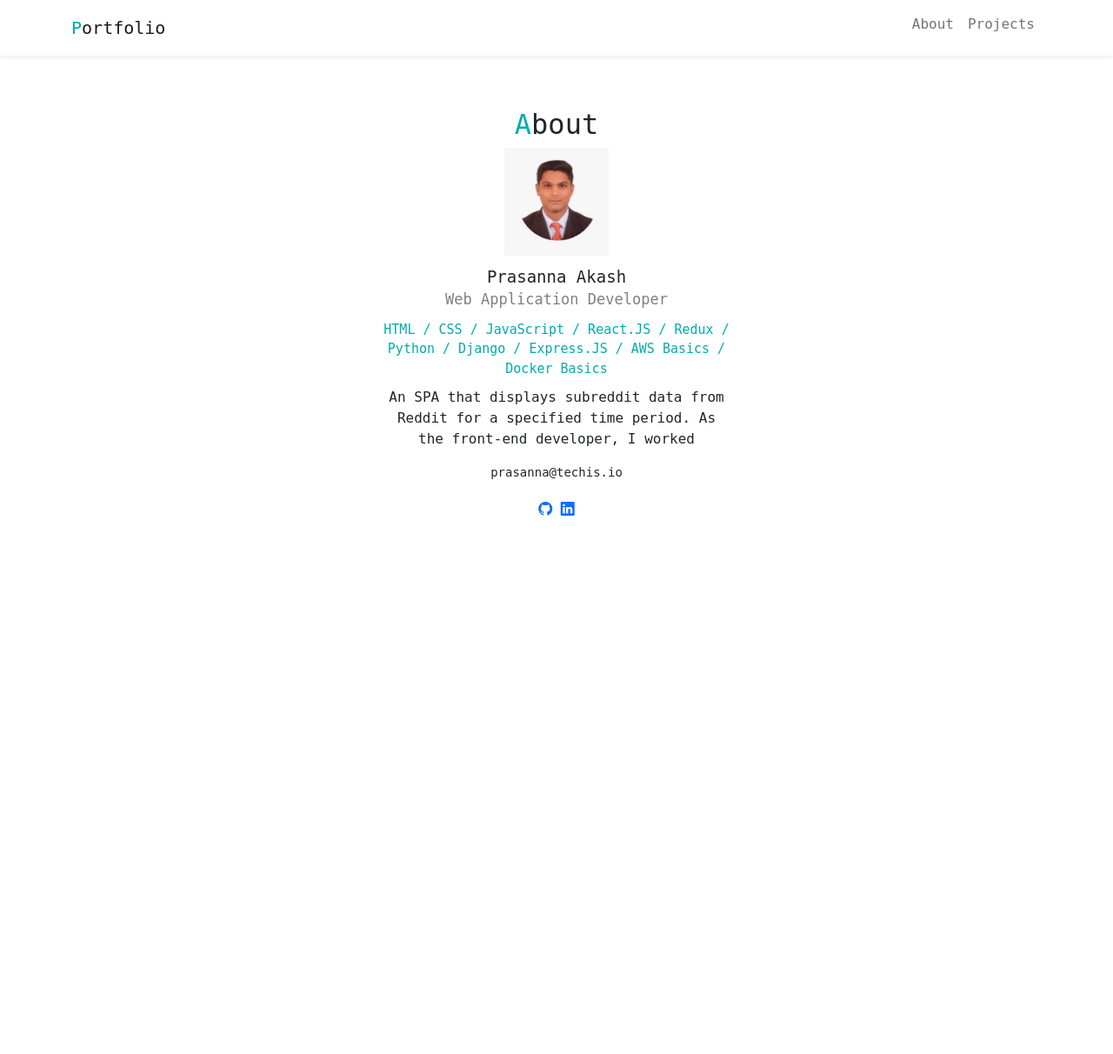
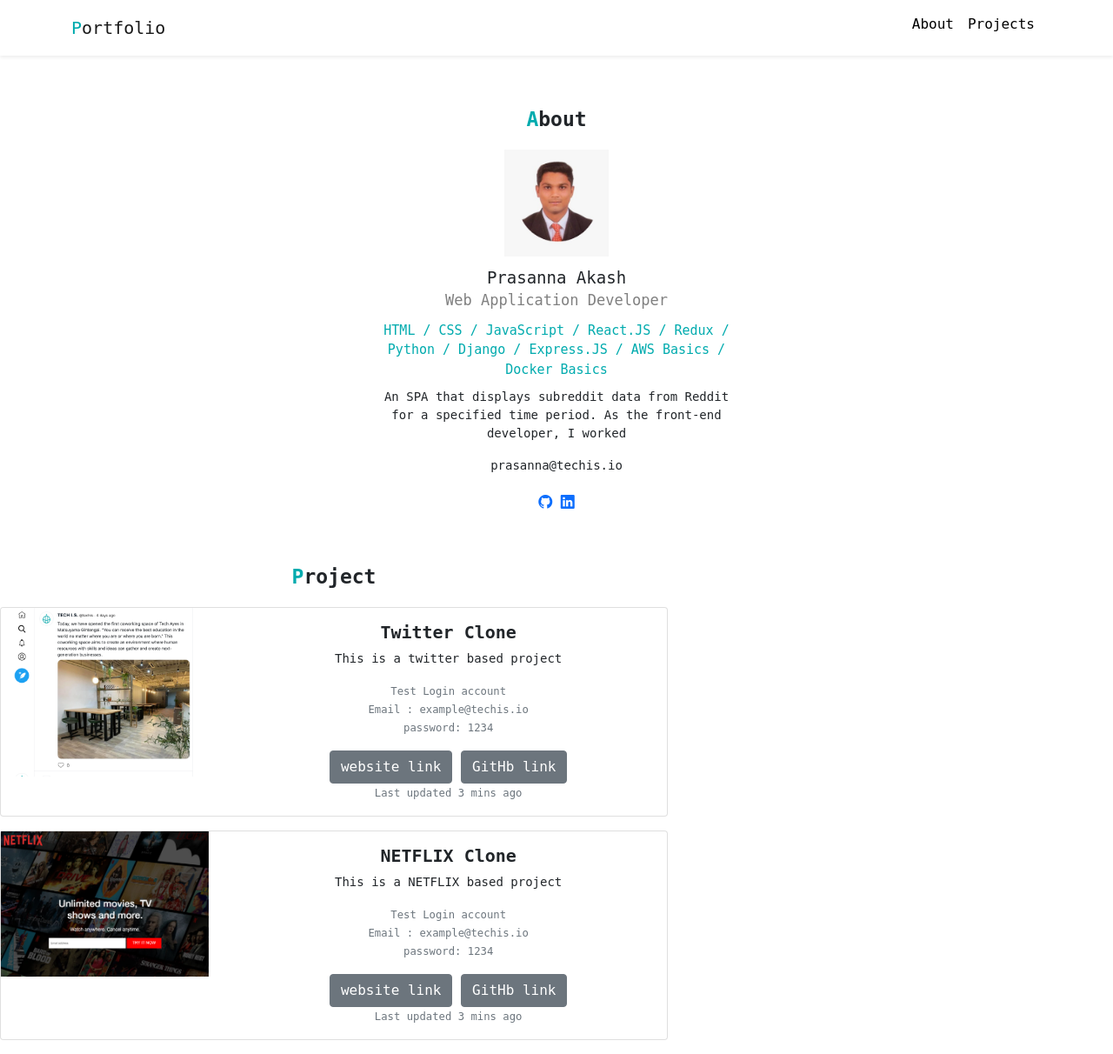
Before and after one commit to prasannaakash29/Portfolio-, a PHP site: page / in a window 1280 px wide. Shown: the whole page at 87% size. Before the commit the page ends 593 px from the top, so only its background shows below. Run offline with PHP 8.4, Linux system fonts and the light colour scheme.

Commit message:
created project section , designing completed

```diff
--- a/index.html
+++ b/index.html
@@ -54,6 +54,55 @@
           <a href="https://github.com/prasannaakash29/Portfolio-"><i class="bi bi-github"></i></a>
           <a href="#"><i class="bi bi-linkedin"></i></a>
     </div>
+    <div id="project">
+      <h2><span class="font-primary">P</span>roject</h2>
+
+      <div class="card mb-3">
+        <div class="row">
+          <div class="col-md-4">
+            <img src="images/project-twitter.png" class="img-fluid rounded-start" alt="Twitter project">
+          </div>
+          <div class="col-md-8">
+            <div class="card-body">
+              <h5 class="card-title">Twitter Clone</h5>
+              <p class="card-text">This is a twitter based project </p>
+              <p class="card-text"><small class="text-muted">
+                Test Login account<br>
+                Email : example@techis.io <br>
+                password: 1234
+              </small></p>
+              <a href="#" target="_blank" class="btn btn-secondary">website link</a>
+              <a href="#" target="_blank" class="btn btn-secondary">GitHb link</a>
+              <p class="card-text"><small class="text-muted">Last updated 3 mins ago</small></p>
+            </div>
+          </div>
+        </div>
+      </div>
+
+      <div class="card mb-3">
+        <div class="row">
+          <div class="col-md-4">
+            <img src="images/project-netflix.png"img-fluid rounded-start" alt="NETFLIX project">
+          </div>
+          <div class="col-md-8">
+            <div class="card-body">
+              <h5 class="card-title">NETFLIX Clone</h5>
+              <p class="card-text">This is a NETFLIX based project </p>
+              <p class="card-text"><small class="text-muted">
+                Test Login account<br>
+                Email : example@techis.io <br>
+                password: 1234
+              </small></p>
+              <a href="#" target="_blank" class="btn btn-secondary">website link</a>
+              <a href="#" target="_blank" class="btn btn-secondary">GitHb link</a>
+              <p class="card-text"><small class="text-muted">Last updated 3 mins ago</small></p>
+            </div>
+          </div>
+        </div>
+      </div>
+
+
+    </div>
     <script
       src="https://cdn.jsdelivr.net/npm/bootstrap@5.1.1/dist/js/bootstrap.bundle.min.js"
       integrity="sha384-/bQdsTh/da6pkI1MST/rWKFNjaCP5gBSY4sEBT38Q/9RBh9AH40zEOg7Hlq2THRZ"
--- a/styles.css
+++ b/styles.css
@@ -13,6 +13,17 @@ body {
 .title-icon {
   font-size: 20px;
   font-weight: bold;
+}
+p {
+  font-size: 14px;
+}
+h2 {
+  font-weight: bold;
+  font-size: 23px;
+  margin-bottom: 20px;
+}
+a.font-black {
+  color: #000 !important;
 }
 /******************
 About
@@ -51,3 +62,22 @@ About
 #about .icons a {
   color: #000;
 }
+/***************************
+
+Project
+ ***************************/
+
+#project {
+  margin: 60px, auto;
+  width: 60%;
+  text-align: center;
+}
+#project h2 {
+  text-align: center;
+}
+#project .card img {
+  width: 100%;
+}
+#project .card-title {
+  font-weight: bold;
+}
```
